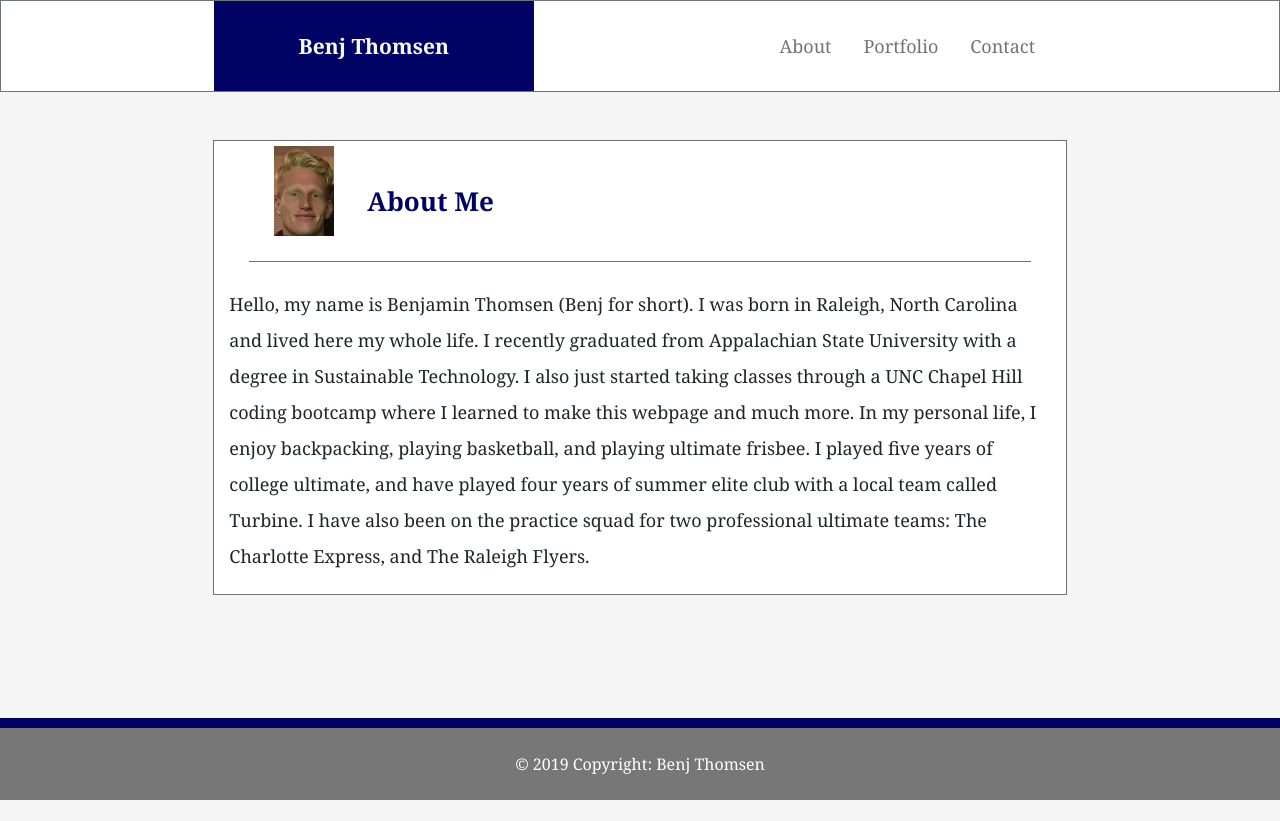
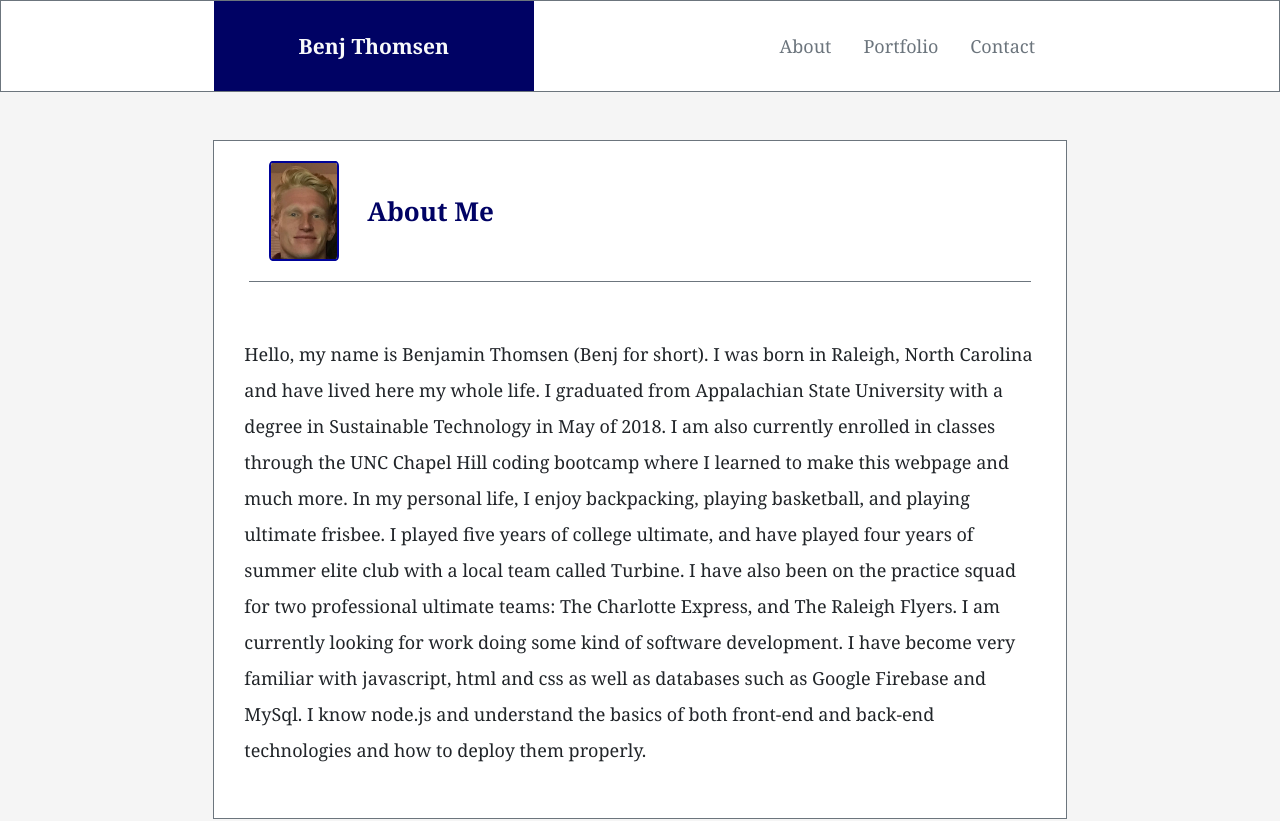
Before and after one commit to Benjatron87/Bootstrap-Portfolio, a website: page public/index.html in a window 1280 px wide. Shown: the top 821 px of the page. Before the commit the page ends 800 px from the top, so only its background shows below. Drawn offline with nearby package versions, Linux system fonts and the light colour scheme; files whose address does not match are found by name.

Commit message:
minor changes

```diff
--- a/public/index.html
+++ b/public/index.html
@@ -39,6 +39,7 @@
     .text{
         background: rgb(0, 2, 100);
         color: white;
+        margin: 20px;
     }
     #text{
         color: #ffffff;
@@ -65,13 +66,15 @@
     .photo1 {
         height: 100px;
         width: 70px;
-        margin-left: 20px;
-        margin-right: 30px;
-        padding: 5px;
+        margin: 20px;
+        border: 2px solid  rgb(0, 3, 153);
+        border-radius: 5%;
     }
     .paragraph {
         font-size: 18px;
         line-height: 36px;
+        margin: 0px;
+        padding: 30px;
     }
     .floatleft {
         float: left;
@@ -113,11 +116,8 @@
 
     .portfolio{
         position: relative;
-        text-align: center;
+        text-align: left;
         color: white;
-        height: 300px;
-        width: 210px;
-        margin: 20px;
     }
 
     .text{
@@ -214,9 +214,9 @@
                                 <div class="row">
 
                                         <div class="col-xl-12 col-lg-12 col-md-12 col-sm-12 col-xs-12 col-12 paragraph d-flex align-items-xl-start align-items-lg-start floatleft">
-                                            Hello, my name is Benjamin Thomsen (Benj for short). I was born in Raleigh, North Carolina and lived here my whole life. I recently graduated from Appalachian State University with a degree in Sustainable Technology. I also just started taking classes through a UNC Chapel Hill coding bootcamp where I learned to make this webpage and much more. In my personal life, I enjoy backpacking, playing basketball, and playing ultimate frisbee.
+                                            Hello, my name is Benjamin Thomsen (Benj for short). I was born in Raleigh, North Carolina and have lived here my whole life. I graduated from Appalachian State University with a degree in Sustainable Technology in May of 2018. I am also currently enrolled in classes through the UNC Chapel Hill coding bootcamp where I learned to make this webpage and much more. In my personal life, I enjoy backpacking, playing basketball, and playing ultimate frisbee.
                                             I played five years of college ultimate, and have played four years of summer elite club with a local team called Turbine.
-                                            I have also been on the practice squad for two professional ultimate teams: The Charlotte Express, and The Raleigh Flyers.
+                                            I have also been on the practice squad for two professional ultimate teams: The Charlotte Express, and The Raleigh Flyers. I am currently looking for work doing some kind of software development. I have become very familiar with javascript, html and css as well as databases such as Google Firebase and MySql. I know node.js and understand the basics of both front-end and back-end technologies and how to deploy them properly.
                                         </div>
 
                                 </div>
```
